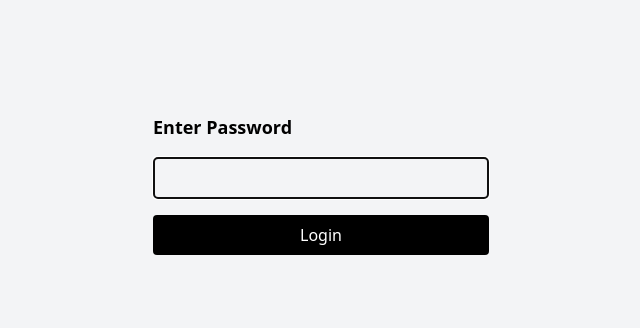
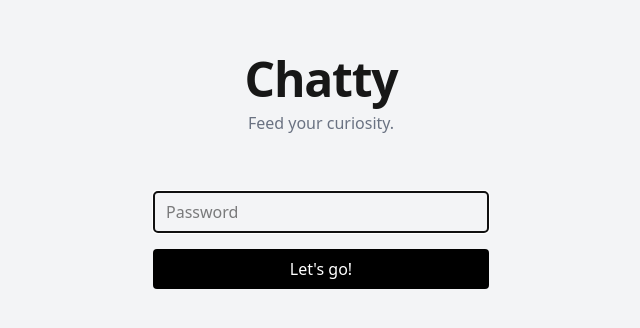
Before and after one commit to azim-work/chatty, a React (Vite) app in the folder ui/: page / in a window 1280 px wide. Shown: the part 216-544 px from the top of the page, without its empty margins (319-959 px from the left). Built offline with nearby package versions, Linux system fonts and the light colour scheme.

Commit message:
feat: brand login page

```diff
--- a/ui/src/App.tsx
+++ b/ui/src/App.tsx
@@ -43,7 +43,8 @@ function App() {
     localStorage.setItem("chat-messages", JSON.stringify(messages));
   }, [messages]);
 
-  const tryLogin = () => {
+  const tryLogin = (e?: React.FormEvent) => {
+    e?.preventDefault();
     if (password === ENV_PASSWORD) {
       localStorage.setItem("hm-auth", "true");
       setAuthenticated(true);
@@ -176,25 +177,29 @@ function App() {
   if (!authenticated) {
     return (
       <div className="h-screen flex items-center justify-center bg-gray-100">
-        <div className="p-6 rounded w-96">
-          <h2 className="text-lg font-bold mb-4">Enter Password</h2>
+        <div className="text-center">
+          <h1 className="text-5xl font-semibold text-neutral-900 mb-2 tracking-tight">
+            Chatty
+          </h1>
+          <p className="text-md text-gray-500 mb-8 ">Feed your curiosity.</p>
+
+          <form onSubmit={tryLogin} className="p-6 rounded w-96 mx-auto">
             <input
               type="password"
+              placeholder="Password"
               autoComplete="off"
               autoFocus
               value={password}
               onChange={(e) => setPassword(e.target.value)}
-            onKeyDown={(e) => {
-              if (e.key === "Enter") tryLogin();
-            }}
               className="w-full border border-gray-300 rounded px-3 py-2 mb-4"
             />
             <button
-            onClick={tryLogin}
-            className="w-full bg-black text-white py-2 rounded"
+              type="submit"
+              className="w-full bg-black text-white py-2 rounded hover:bg-neutral-800 transition"
             >
-            Login
+              Let's go!
             </button>
+          </form>
         </div>
       </div>
     );
```
Lines whose indentation alone changed are shown as unchanged.
